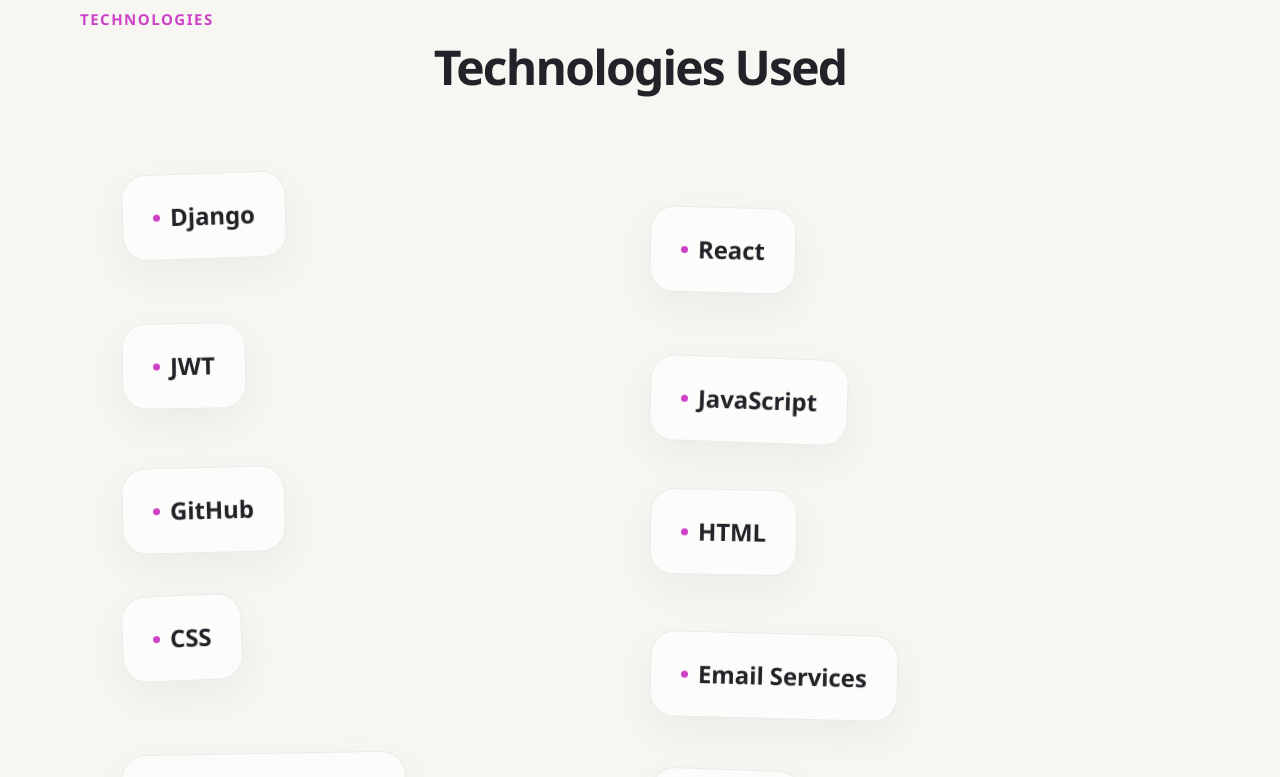
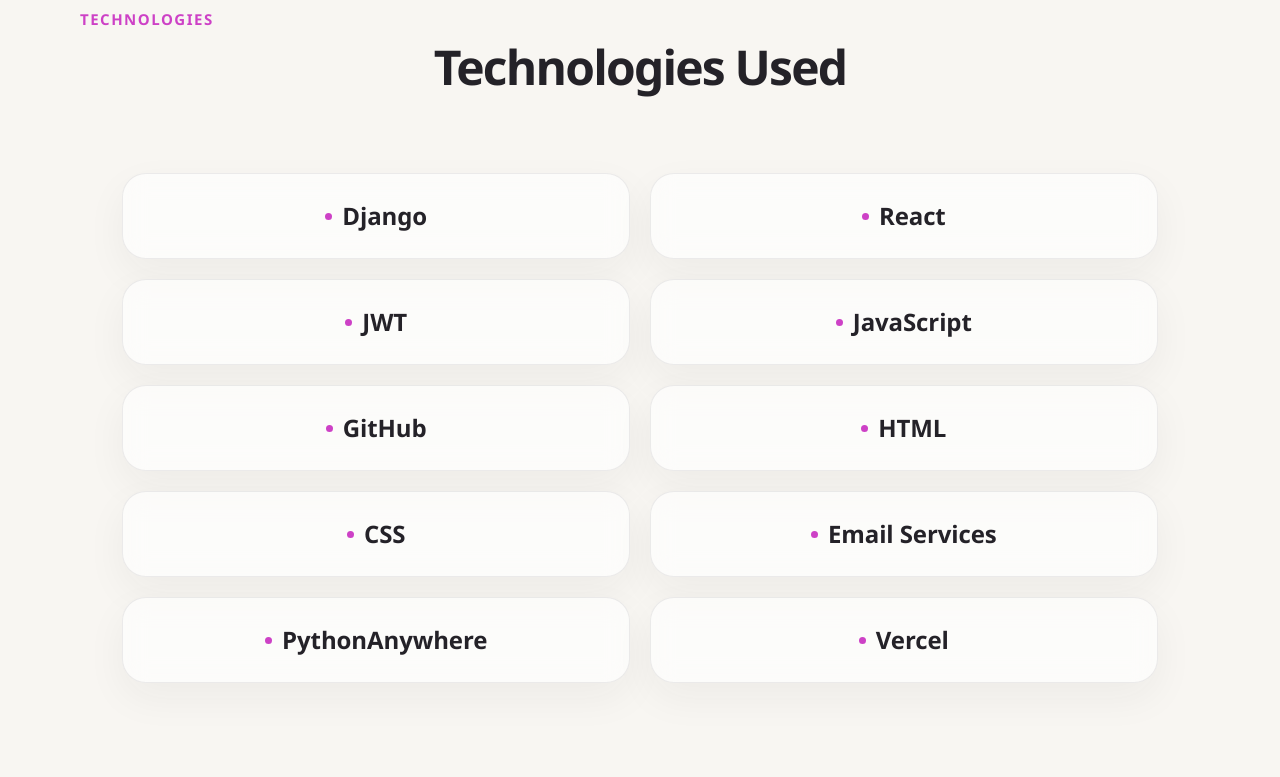
Before and after one commit to khalidmuhamadmuhamad80-arch/portfolio-frontend, a React app: page /projects/mk-web-studio in a window 1280 px wide. Shown: the part 1520-2297 px from the top of the page. Built offline with nearby package versions, Linux system fonts and the light colour scheme; no server answers; the HTML template or start-up script is replaced by a standard one.

Commit message:
Update project hero button styles

```diff
--- a/src/components/mkwebstudio.css
+++ b/src/components/mkwebstudio.css
@@ -477,18 +477,16 @@
   text-align: center;
 }
 /* =========================================
-   TECHNOLOGIES LIST — SCATTERED CLOUD LAYOUT
+   TECHNOLOGIES LIST — CLEAN GRID LAYOUT
 ========================================= */
 
 .mk-project-technologies-list {
-  display: flex;
-  flex-wrap: wrap;
-  align-items: flex-start;
-  justify-content: center;
-  gap: 22px 26px;
+  display: grid;
+  grid-template-columns: repeat(4, 1fr);
+  gap: 24px;
   margin: 60px auto 0;
   padding: 40px 20px 60px;
-  width: min(1400px, 96%);
+  width: min(1200px, 96%);
   box-sizing: border-box;
 }
 
@@ -498,22 +496,22 @@
 
 .mk-project-technology {
   position: relative;
-  display: inline-flex;
+  display: flex;
   align-items: center;
   justify-content: center;
   gap: 10px;
-  width: fit-content;
-  padding: 16px 26px;
+  width: 100%;
+  padding: 18px 20px;
   box-sizing: border-box;
   background: #ffffff;
   border: 1px solid rgba(36, 34, 40, 0.07);
   border-radius: 16px;
   box-shadow: 0 12px 28px rgba(36, 34, 40, 0.06);
   transition:
-    transform 0.35s ease,
-    box-shadow 0.35s ease,
-    border-color 0.35s ease,
-    background 0.35s ease;
+    transform 0.3s ease,
+    box-shadow 0.3s ease,
+    border-color 0.3s ease,
+    background 0.3s ease;
 }
 
 /* small accent dot before each name */
@@ -542,30 +540,10 @@
 }
 
 .mk-project-technology:hover {
-  transform: translateY(-6px) rotate(0deg) scale(1.04);
+  transform: translateY(-5px) scale(1.03);
   border-color: rgba(205, 65, 198, 0.45);
   background: #fdf9ff;
   box-shadow: 0 18px 38px rgba(205, 65, 198, 0.16);
-}
-
-/* =========================================
-   SCATTER OFFSETS — staggered heights + subtle tilt
-   (contained values only, nothing overflows the row)
-========================================= */
-
-.mk-project-technology:nth-child(1)  { margin-top: 0;    transform: rotate(-2deg); }
-.mk-project-technology:nth-child(2)  { margin-top: 34px; transform: rotate(1.5deg); }
-.mk-project-technology:nth-child(3)  { margin-top: 10px; transform: rotate(-1deg); }
-.mk-project-technology:nth-child(4)  { margin-top: 44px; transform: rotate(2deg); }
-.mk-project-technology:nth-child(5)  { margin-top: 4px;  transform: rotate(-1.5deg); }
-.mk-project-technology:nth-child(6)  { margin-top: 26px; transform: rotate(1deg); }
-.mk-project-technology:nth-child(7)  { margin-top: 0;    transform: rotate(-2.5deg); }
-.mk-project-technology:nth-child(8)  { margin-top: 38px; transform: rotate(1.5deg); }
-.mk-project-technology:nth-child(9)  { margin-top: 14px; transform: rotate(-1deg); }
-.mk-project-technology:nth-child(10) { margin-top: 30px; transform: rotate(2deg); }
-
-.mk-project-technology:hover {
-  transform: translateY(-6px) scale(1.05) rotate(0deg) !important;
 }
 
 /* =========================================
```
